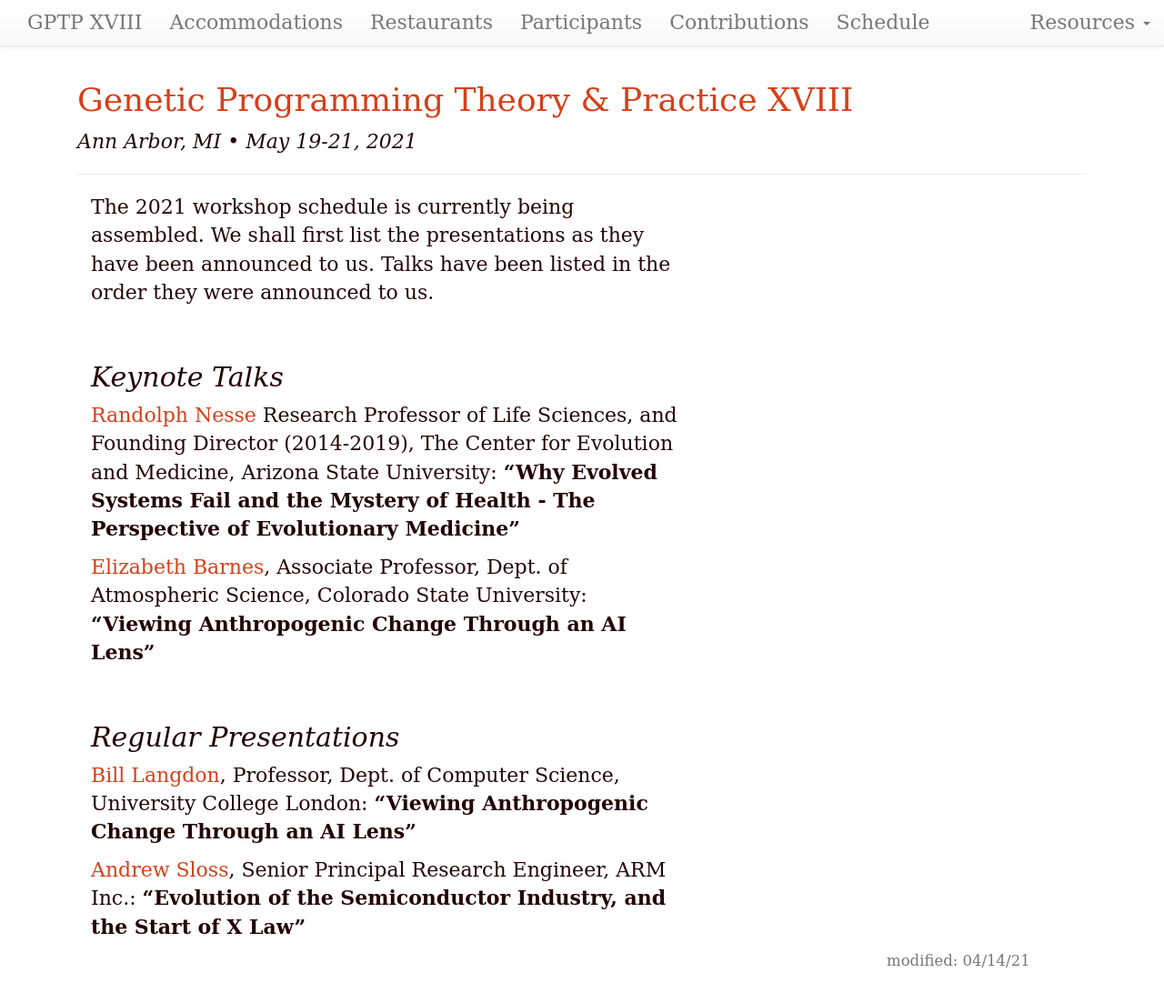
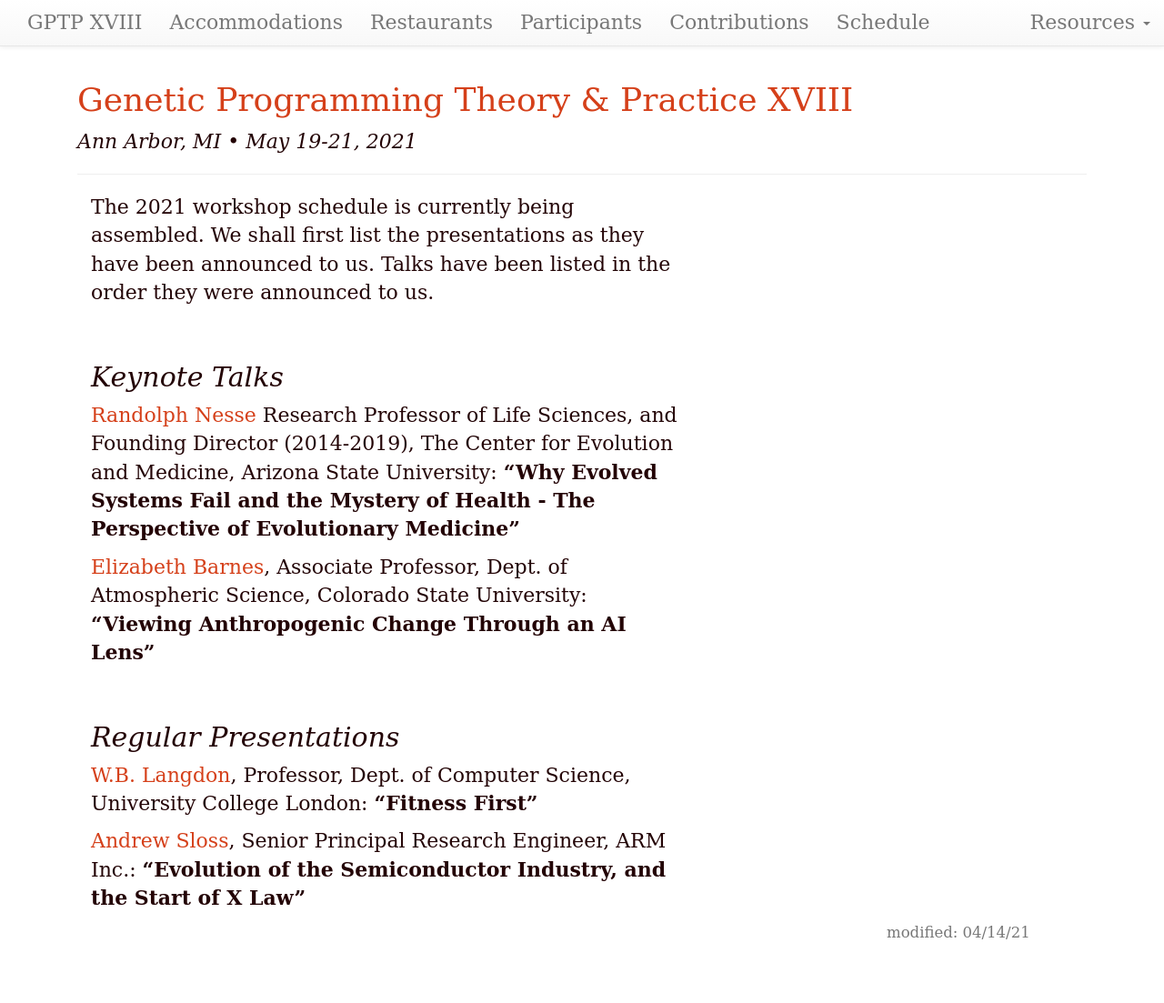
Before and after one commit to GPTP-workshop/gptp-workshop.github.io, a Jekyll site: the page built from schedule.md, in a window 1280 px wide and 1110 px high. Shown: the top 1103 px of the window at 91% size. Built offline with Jekyll 4.4.1, drawn with Linux system fonts in a browser that asks for light colours.

Commit message:
Update schedule.md

```diff
--- a/schedule.md
+++ b/schedule.md
@@ -21,8 +21,8 @@ The Center for Evolution and Medicine, Arizona State University:
 
 
 ## Regular Presentations
-[Bill Langdon](http://www0.cs.ucl.ac.uk/staff/W.Langdon/), Professor, Dept. of Computer Science, University College London:
-**"Viewing Anthropogenic Change Through an AI Lens"**
+[W.B. Langdon](http://www0.cs.ucl.ac.uk/staff/W.Langdon/), Professor, Dept. of Computer Science, University College London:
+**"Fitness First"**
 
 [Andrew Sloss](https://www.linkedin.com/in/asloss), Senior Principal Research Engineer, ARM Inc.:
 **"Evolution of the Semiconductor Industry, and the Start of X Law"**
```
